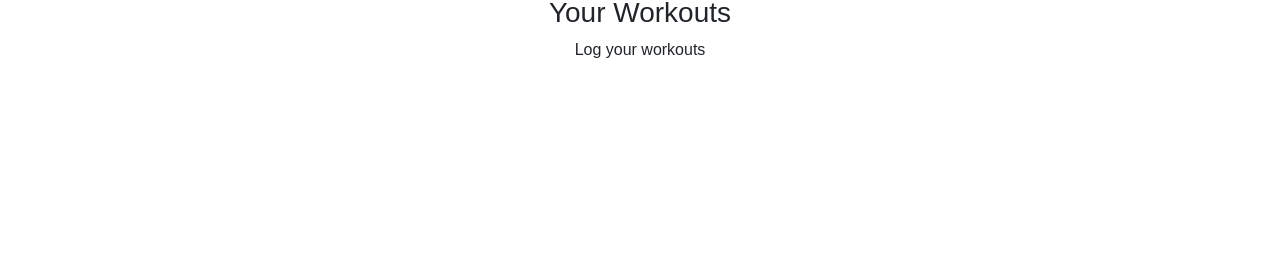
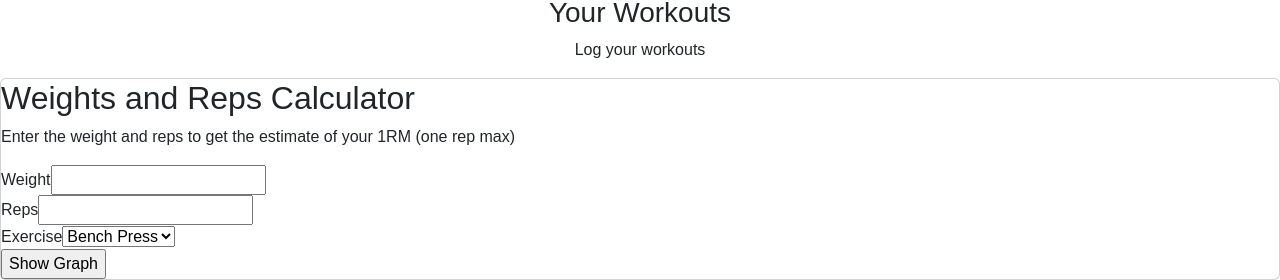
Before and after one commit to Clelia-M/WellFit, a React (Create React App) app: page / in a window 1280 px wide. Shown: the part 726-1006 px from the top of the page. Before the commit the page ends 804 px from the top, so only its background shows below. Built offline with nearby package versions, Linux system fonts and the light colour scheme.

Commit message:
basic layout for npm fitness-calc in Workout.js

```diff
--- a/package.json
+++ b/package.json
@@ -7,6 +7,7 @@
     "@testing-library/react": "^13.4.0",
     "@testing-library/user-event": "^13.5.0",
     "bootstrap": "^5.2.3",
+    "fitness-calc": "^1.0.2",
     "react": "^18.2.0",
     "react-dom": "^18.2.0",
     "react-scripts": "5.0.1",
--- a/src/components/Workout.js
+++ b/src/components/Workout.js
@@ -2,7 +2,33 @@ import React from "react";
 
 function Workout() {
   return (
-    <div class="container">
+    <div className="card">
+      <h2>Weights and Reps Calculator</h2>
+      <p>
+        Enter the weight and reps to get the estimate of your 1RM (one rep max)
+      </p>
+      <form>
+        <label>
+          Weight
+          <input type="text" name="name" />
+        </label>
+        <br></br>
+        <label>
+          Reps
+          <input type="text" name="name" />
+        </label>
+        <br></br>
+        <label>
+          Exercise
+          <select>
+            <option value="bench">Bench Press</option>
+            <option value="deadlift">Deadlift</option>
+            <option value="squat">Squat</option>
+          </select>
+        </label>
+        <br></br>
+        <input type="submit" value="Show Graph" />
+      </form>
     </div>
   );
 }
```
Also changed, not shown: 1 other file (tests, documents, lock files or other folders).
